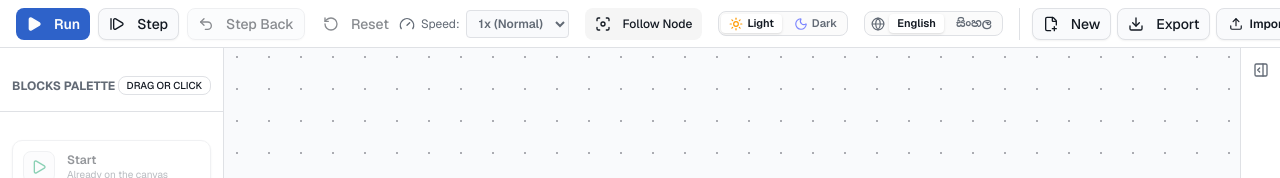
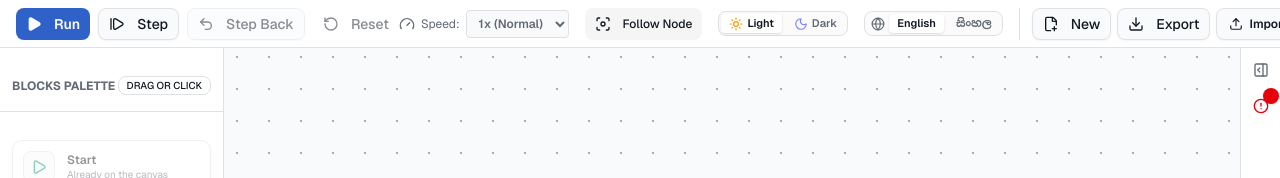
Before and after one commit to RavanaDevs/flow-chart-simulator, a Next.js app: page / in a window 1280 px wide. Shown: the top 178 px of the page. Built offline with nearby package versions, Linux system fonts and the light colour scheme.

Commit message:
feat: add error indicator button to editor rail for quick access to check issues

```diff
--- a/components/editor/editor-shell.tsx
+++ b/components/editor/editor-shell.tsx
@@ -123,7 +123,7 @@ const InnerEditorShell: React.FC<{
               <div className="flex-1">
                 <FlowCanvas />
               </div>
-              <div className="flex h-full w-10 shrink-0 flex-col items-center border-l border-border bg-card py-2">
+              <div className="flex h-full w-10 shrink-0 flex-col items-center gap-2 border-l border-border bg-card py-2">
                 <button
                   type="button"
                   onClick={() => setIsRailCollapsed(false)}
@@ -132,6 +132,23 @@ const InnerEditorShell: React.FC<{
                 >
                   <PanelRightOpen className="h-4 w-4" />
                 </button>
+
+                {errorCount > 0 && (
+                  <button
+                    type="button"
+                    onClick={() => {
+                      setIsRailCollapsed(false);
+                      setActiveTab("checks");
+                    }}
+                    className="relative flex h-7 w-7 items-center justify-center rounded-md text-destructive hover:bg-destructive/10 transition-colors cursor-pointer"
+                    title={`${errorCount} check issues — click to open Checks`}
+                  >
+                    <AlertCircle className="h-4 w-4" />
+                    <span className="absolute -top-1 -right-1 flex h-4 w-4 items-center justify-center rounded-full bg-destructive text-[9px] font-bold text-destructive-foreground shadow-sm">
+                      {errorCount}
+                    </span>
+                  </button>
+                )}
               </div>
             </>
           ) : (
```
